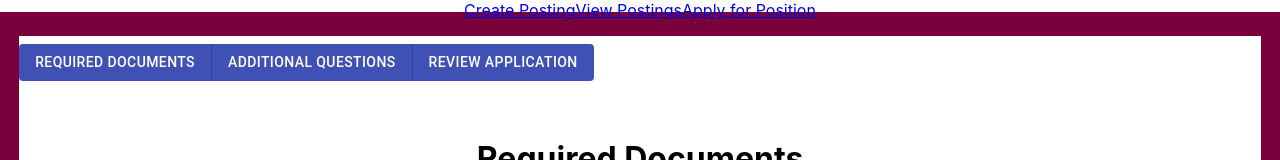
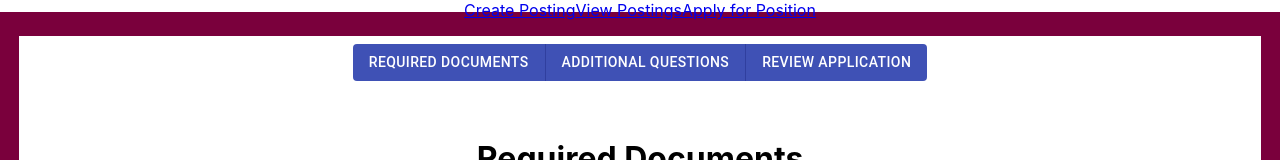
Before and after one commit to joshuaguinness/MacTA-Gateway, a React (Create React App) app: page /#/applyposition in a window 1280 px wide. Shown: the top 160 px of the page. Built offline with nearby package versions, Linux system fonts and the light colour scheme.

Commit message:
Centered Application Navbar

```diff
--- a/src/components/ApplyPosition.js
+++ b/src/components/ApplyPosition.js
@@ -127,7 +127,7 @@ class ApplyPosition extends React.Component {
       <div className={"background"}>
         <div className={"foreground"}>
           <Grid container spacing={2}>
-            <Grid item>
+            <Grid container item justify="center">
               <ButtonGroup disableElevation variant="contained" color="primary">
                 <Button
                   onClick={(event) => this.setState({ active: "ReqDoc" })}
```
